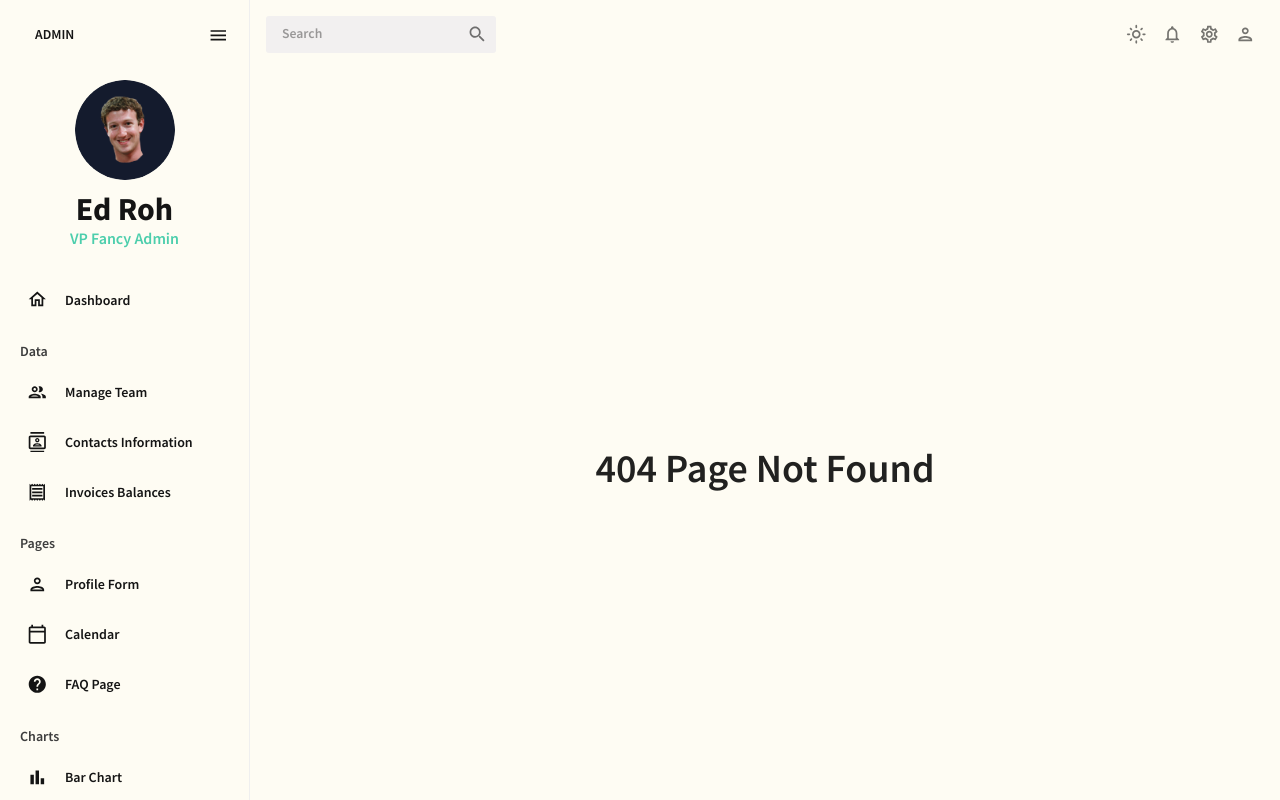
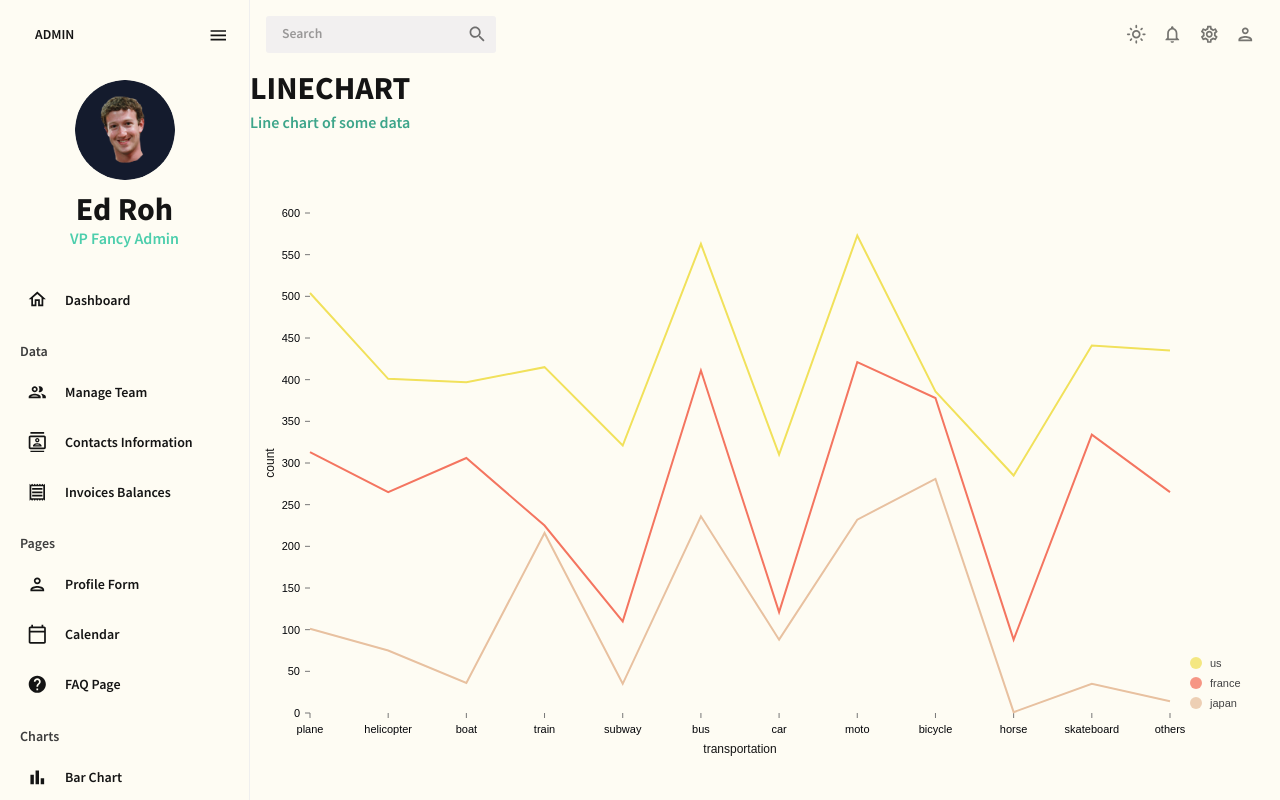
Before and after one commit to Sahilramjali/Admin-Panel-React, a React (Vite) app: page /line in a window 1280 px wide. Shown: the top 800 px of the page. Built offline with nearby package versions, Linux system fonts and the light colour scheme.

Commit message:
geography

```diff
--- a/src/App.jsx
+++ b/src/App.jsx
@@ -13,6 +13,8 @@ import Calendar from "./screens/calendar";
 import Faq from "./screens/faq";
 import Bar from "./screens/bar";
 import Pie from "./screens/Pie";
+import Line from "./screens/line";
+import Geography from "./screens/Geography";
 function App() {
   const [theme, colorMode] = useMode();
 
@@ -32,9 +34,9 @@ function App() {
               <Route path='/form' element={<Form/>}/>
               <Route path='/bar' element={<Bar/>}/>
               <Route path='/pie' element={<Pie/>}/>
-              {/* <Route path='/line' element={<Line/>}/> */}
+              <Route path='/line' element={<Line/>}/>
               <Route path='/faq' element={<Faq/>}/>
-              {/* <Route path='/geography' element={<Geography/>}/> */}
+              <Route path='/geography' element={<Geography/>}/>
               <Route path='/calendar' element={<Calendar/>}/>
               <Route path='*' element={<NotFound />} />
             </Routes>
--- /dev/null
+++ b/src/screens/Geography/index.jsx
@@ -0,0 +1,22 @@
+import Header from "../components/Header"
+import GeographyChart from "../components/geographyChart"
+import { Box } from "@mui/material"
+import { useTheme } from "@mui/material"
+import { tokens } from "../../theme"
+const Geography=()=>{
+    const theme=useTheme();
+    const colors=tokens(theme.palette.mode);
+    return(
+        <Box>
+            <Header title="GEOGRAPHY" subtitle=""/>
+            <Box
+            height="75vh"
+            border={`1px solid ${colors.grey[100]}`}
+            borderRadius='4px'
+            >
+                <GeographyChart/>
+            </Box>
+        </Box>
+    )
+}
+export default Geography
--- a/src/screens/components/barChart.jsx
+++ b/src/screens/components/barChart.jsx
@@ -3,7 +3,7 @@ import { ResponsiveBar } from "@nivo/bar";
 import { tokens } from "../../theme";
 import { mockBarData as data } from "../../data/mockData";
 
-const BarChart = ({ isDashboard = false }) => {
+const BarChart = ({ isdashboard = false }) => {
   const theme = useTheme();
   const colors = tokens(theme.palette.mode);
 
@@ -101,7 +101,8 @@ const BarChart = ({ isDashboard = false }) => {
         from: "color",
         modifiers: [["darker", 1.6]],
       }}
-      legends={[
+      legends={
+        isdashboard?undefined:[
         {
           dataFrom: "keys",
           anchor: "bottom-right",
--- /dev/null
+++ b/src/screens/components/geographyChart.jsx
@@ -0,0 +1,116 @@
+import { ResponsiveChoropleth } from '@nivo/geo';
+import { mockGeographyData as data } from '../../data/mockData';
+import { useTheme } from '@mui/material';
+import { tokens } from '../../theme';
+import { geoFeatures } from '../../data/mockGeoFeatures';
+const GeographyChart=({isdashboard=false})=>{
+    const theme=useTheme();
+    const colors=tokens(theme.palette.mode);
+    return (
+<ResponsiveChoropleth
+        data={data}
+        features={geoFeatures.features}
+        theme={{
+            tooltip: {
+                container: {
+                  background: colors.primary[400],
+                  color: colors.primary[100],
+                },
+              },
+        }}
+        margin={{ top: 0, right: 0, bottom: 0, left: 0 }}
+        colors="nivo"
+        domain={[ 0, 1000000 ]}
+        unknownColor="#666666"
+        label="properties.name"
+        valueFormat=".2s"
+        projectionScale={isdashboard?40:150}
+        projectionTranslation={isdashboard?[0.49,0.6]:[ 0.5, 0.5 ]}
+        projectionRotation={[ 0, 0, 0 ]}
+
+        borderWidth={1.5}
+        borderColor="#152538"
+        defs={[
+            {
+                id: 'dots',
+                type: 'patternDots',
+                background: 'inherit',
+                color: '#38bcb2',
+                size: 4,
+                padding: 1,
+                stagger: true
+            },
+            {
+                id: 'lines',
+                type: 'patternLines',
+                background: 'inherit',
+                color: '#eed312',
+                rotation: -45,
+                lineWidth: 6,
+                spacing: 10
+            },
+            {
+                id: 'gradient',
+                type: 'linearGradient',
+                colors: [
+                    {
+                        offset: 0,
+                        color: '#000'
+                    },
+                    {
+                        offset: 100,
+                        color: 'inherit'
+                    }
+                ]
+            }
+        ]}
+        fill={[
+            {
+                match: {
+                    id: 'CAN'
+                },
+                id: 'dots'
+            },
+            {
+                match: {
+                    id: 'CHN'
+                },
+                id: 'lines'
+            },
+            {
+                match: {
+                    id: 'ATA'
+                },
+                id: 'gradient'
+            }
+        ]}
+        legends={
+            isdashboard?undefined:[
+            {
+                anchor: 'bottom-left',
+                direction: 'column',
+                justify: true,
+                translateX: 20,
+                translateY: -100,
+                itemsSpacing: 0,
+                itemWidth: 94,
+                itemHeight: 18,
+                itemDirection: 'left-to-right',
+                itemTextColor: colors.primary[100],
+                itemOpacity: 0.85,
+                symbolSize: 18,
+                effects: [
+                    {
+                        on: 'hover',
+                        style: {
+                            itemTextColor: '#000000',
+                            itemOpacity: 1
+                        }
+                    }
+                ]
+            }
+        ]}
+    />
+    );
+}
+export default GeographyChart;
--- /dev/null
+++ b/src/screens/components/lineChart.jsx
@@ -0,0 +1,108 @@
+
+import { ResponsiveLine } from '@nivo/line';
+import { mockLineData as data } from '../../data/mockData';
+import { useTheme } from '@mui/material';
+import { tokens } from '../../theme';
+const LineChart=({isdashboard=false})=>{
+    const theme=useTheme();
+    const colors=tokens(theme.palette.mode);
+    return(
+<ResponsiveLine
+        data={data}
+
+        theme={{
+
+            tooltip: {
+              container: {
+                background: colors.primary[400],
+                color: colors.primary[100],
+              },
+            },
+            axis: {
+                ticks: {
+                  text: {
+                    fill: colors.primary[100],
+                  },
+                },
+                legend:{
+                    text:{
+                        fill:colors.grey[100]
+                    }
+                },
+              },
+
+          }}
+          color={isdashboard?{datum:"color"}:{scheme:"nivo"}}
+        margin={{ top: 50, right: 110, bottom: 50, left: 60 }}
+        xScale={{ type: 'point' }}
+        yScale={{
+            type: 'linear',
+            min: 'auto',
+            max: 'auto',
+            stacked: true,
+            reverse: false
+        }}
+        yFormat=" >-.2f"
+        axisTop={null}
+        axisRight={null}
+        axisBottom={{
+            orient: 'bottom',
+            tickSize: 5,
+            tickPadding: 5,
+            tickRotation: 0,
+            legend: isdashboard?undefined:'transportation',
+            legendOffset: 36,
+            legendPosition: 'middle'
+        }}
+        axisLeft={{
+            orient: 'left',
+            tickSize: 5,
+            tickPadding: 5,
+            tickRotation: 0,
+            legend: isdashboard?undefined:'count',
+            legendOffset: -40,
+            legendPosition: 'middle',
+
+
+        }}
+        enableGridX={false}
+        enableGridY={false}
+        pointSize={10}
+        pointColor={{ theme: 'background' }}
+        pointBorderWidth={2}
+        pointBorderColor={{ from: 'serieColor' }}
+        pointLabelYOffset={-12}
+        useMesh={true}
+        legends={
+            isdashboard?undefined:[
+            {
+                anchor: 'bottom-right',
+                direction: 'column',
+                justify: false,
+                translateX: 100,
+                translateY: 0,
+                itemsSpacing: 0,
+                itemDirection: 'left-to-right',
+                itemWidth: 80,
+                itemHeight: 20,
+                itemOpacity: 0.75,
+                symbolSize: 12,
+                symbolShape: 'circle',
+                symbolBorderColor: 'rgba(0, 0, 0, .5)',
+                itemTextColor:colors.primary[100],
+                effects: [
+                    {
+                        on: 'hover',
+                        style: {
+                            itemBackground: 'rgba(0, 0, 0, .03)',
+                            itemTextColor:colors.primary[100],
+                            itemOpacity: 1
+                        }
+                    }
+                ]
+            }
+        ]}
+    />
+    );
+}
+export default LineChart;
--- a/src/screens/components/pieChart.jsx
+++ b/src/screens/components/pieChart.jsx
@@ -107,7 +107,8 @@ return (
 
         ]}
         //pov description of chart
-        legends={[
+        legends={
+            isdashboard?undefined:[
             {
                 anchor: 'bottom',
                 direction: 'row',
--- /dev/null
+++ b/src/screens/line/index.jsx
@@ -0,0 +1,17 @@
+import LineChart from "../components/lineChart"
+import { Box } from "@mui/material"
+import Header from "../components/Header";
+const Line=()=>{
+    return(
+        <Box>
+        <Header title="LINECHART" subtitle="Line chart of some data"/>
+        <Box
+        height="75vh"
+        >
+            <LineChart/>
+        </Box>
+        </Box>
+
+    );
+}
+export default Line;
```
Also changed, not shown: src/screens/components/progessCircle.jsx (added).
